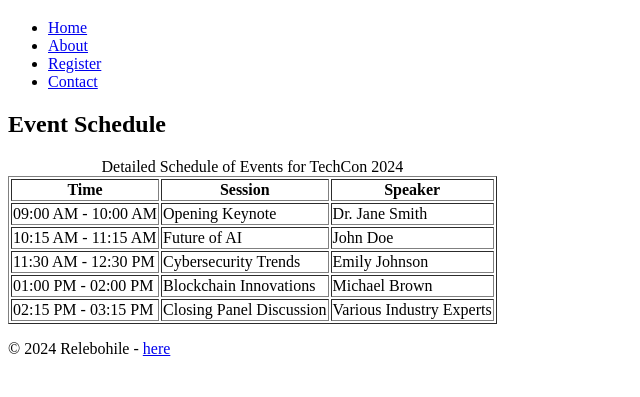
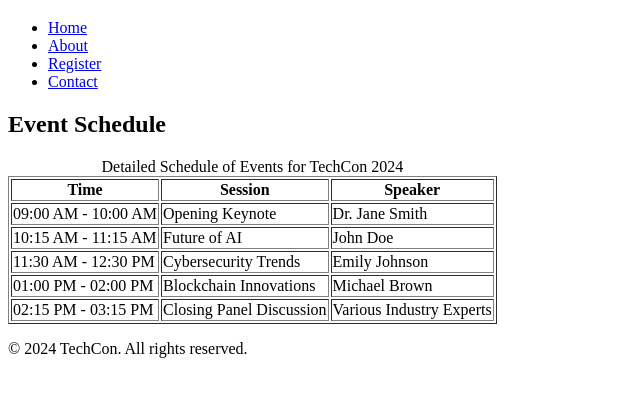
Before and after one commit to Machesa/TechCon_HTML, a plain HTML site: page techcon_website/schedule.html in a window 1280 px wide. Shown: the part 61-458 px from the top of the page, without its empty margins (0-640 px from the left). Drawn offline with Linux system fonts and the light colour scheme.

Commit message:
Update schedule.html

```diff
--- a/techcon_website/schedule.html
+++ b/techcon_website/schedule.html
@@ -62,7 +62,7 @@
     </main>
 
     <footer>
-        <p>&copy; 2024 Relebohile - <a href="https://yourwebsite.com" target="_blank">here</a></p>
+        <p>&copy; 2024 TechCon. All rights reserved.</p>
     </footer>
 
 </body>
```
